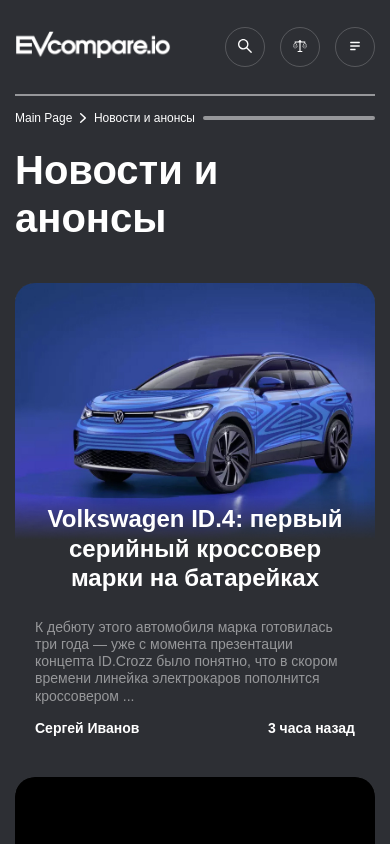
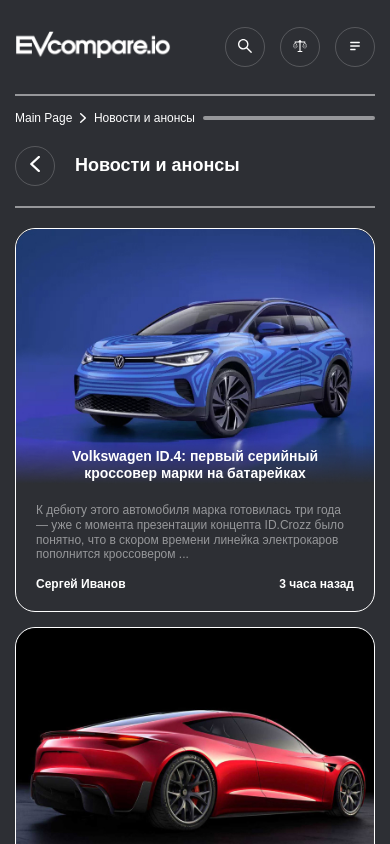
Before and after one commit to lethabry/test-assigment-EVcompare, a React (Vite) app: page / in a window 390 px wide. Shown: the top 844 px of the page. Built offline with nearby package versions, Linux system fonts and the light colour scheme.

Commit message:
feat(news): added component news

```diff
--- a/src/components/Header.tsx
+++ b/src/components/Header.tsx
@@ -30,6 +30,7 @@
                   key={el.id}
                   imgSrc={el.imgSrc}
                   altText={el.altText}
+                  className={''}
                 />
               ))
             : navlistMobile.map((el) => (
@@ -37,6 +38,7 @@
                   key={el.id}
                   imgSrc={el.imgSrc}
                   altText={el.altText}
+                  className={''}
                 />
               ))}
         </ul>
--- /dev/null
+++ b/src/components/NavigationButton.tsx
@@ -0,0 +1,13 @@
+const NavigationButton: React.FC<{
+  imgSrc: string;
+  altText: string;
+  className: string;
+}> = ({ imgSrc, altText, className }) => {
+  return (
+    <button className="navigation-item__button">
+      <img src={`/images/${imgSrc}`} alt={altText} className={className} />
+    </button>
+  );
+};
+
+export default NavigationButton;
--- a/src/components/NavigationItem.tsx
+++ b/src/components/NavigationItem.tsx
@@ -1,12 +1,17 @@
+import NavigationButton from './NavigationButton';
+
 const NavigationItem: React.FC<{
   imgSrc: string;
   altText: string;
-}> = ({ imgSrc, altText }) => {
+  className: string;
+}> = ({ imgSrc, altText, className }) => {
   return (
     <li className="navigation-item">
-      <button className="navigation-item__button">
-        <img src={`/images/${imgSrc}`} alt={altText} />
-      </button>
+      <NavigationButton
+        imgSrc={imgSrc}
+        altText={altText}
+        className={className}
+      />
     </li>
   );
 };
--- a/src/components/News.tsx
+++ b/src/components/News.tsx
@@ -1,10 +1,38 @@
+import { useState, useEffect } from 'react';
 import { newsList } from '../utils/constants/newslist';
+import NavigationItem from './NavigationItem';
 import NewsItem from './NewsItem';
 
 const News: React.FC = () => {
+  const [windowWidth, setWindowWidth] = useState(window.innerWidth);
+
+  useEffect(() => {
+    const handleChangeWidth = () => setWindowWidth(window.innerWidth);
+    window.addEventListener('resize', handleChangeWidth);
+    return () => {
+      window.removeEventListener('resize', handleChangeWidth);
+    };
+  }, [windowWidth]);
+
   return (
     <section className="news">
-      <h2 className="news__title">Новости и анонсы</h2>
+      <div
+        className={`${
+          windowWidth <= 650
+            ? 'news__main-block news__main-block_border'
+            : 'news__main-block'
+        }`}
+      >
+        {windowWidth <= 650 && (
+          <NavigationItem
+            imgSrc={'arrowLeft.svg'}
+            altText={'Назад'}
+            className={'navigation-img'}
+          />
+        )}
+        <h2 className="news__title">Новости и анонсы</h2>
+      </div>
+
       <ul className="news__list">
         {newsList.map((el) => (
           <NewsItem key={el.id} {...el} />
--- a/src/index.scss
+++ b/src/index.scss
@@ -3,7 +3,7 @@
 @import './scss/font';
 @import './scss/components/header.scss';
 @import './scss/components/searchForm.scss';
-@import './scss/components/navigationItem.scss';
+@import './scss/components/navigationButton.scss';
 @import './scss/components/breadCrumb.scss';
 @import './scss/components/news.scss';
 @import './scss/components/newsItem.scss';
--- a/src/scss/components/navigationItem.scss
+++ b/src/scss/components/navigationButton.scss
@@ -22,5 +22,10 @@
         width: 14px;
       }
     }
+
+    .navigation-img {
+      width: 10px;
+      height: 16px;
+    }
   }
 }
--- a/src/scss/components/news.scss
+++ b/src/scss/components/news.scss
@@ -1,18 +1,37 @@
 .news {
+  &__main-block {
+    display: flex;
+    gap: 20px;
+    align-items: center;
+
+    &_border {
+      padding-bottom: 20px;
+      border-bottom: 2px solid $light-max-opacity;
+    }
+  }
+
   &__title {
     font-size: 40px;
     font-weight: 700;
     line-height: 48.76px;
-    margin-bottom: 40px;
+
+    @media (max-width: 650px) {
+      font-size: 18px;
+      line-height: 21.94px;
+    }
   }
+
   &__list {
+    margin-top: 40px;
     display: grid;
     grid-template-columns: repeat(auto-fill, minmax(420px, 1fr));
     column-gap: 40px;
     row-gap: 20px;
 
     @media (max-width: 650px) {
+      margin-top: 20px;
       grid-template-columns: repeat(auto-fill, minmax(330px, 1fr));
+      row-gap: 15px;
     }
   }
 }
--- a/src/scss/components/newsItem.scss
+++ b/src/scss/components/newsItem.scss
@@ -1,5 +1,6 @@
 .news-item {
   border-radius: 20px;
+  border: 1px solid $light;
 
   &__image {
     border-radius: 20px 20px 0 0;
@@ -17,6 +18,12 @@
     margin-bottom: 15px;
     text-align: center;
     line-height: 29.26px;
+
+    @media (max-width: 650px) {
+      height: 40px;
+      font-size: 14px;
+      line-height: 17.07px;
+    }
   }
 
   &__description {
@@ -25,6 +32,11 @@
     line-height: 17.07px;
     margin-bottom: 15px;
     color: $light-max-opacity;
+
+    @media (max-width: 650px) {
+      font-size: 12px;
+      line-height: 14.63px;
+    }
   }
 
   &__extra-info {
@@ -33,5 +45,10 @@
     font-size: 14px;
     font-weight: 700;
     line-height: 17.07px;
+
+    @media (max-width: 650px) {
+      font-size: 12px;
+      line-height: 14.63px;
+    }
   }
 }
```
Also changed, not shown: public/images/arrowLeft.svg (added).
